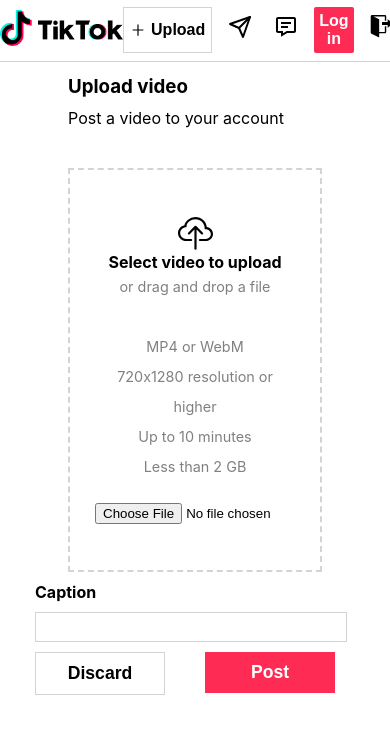
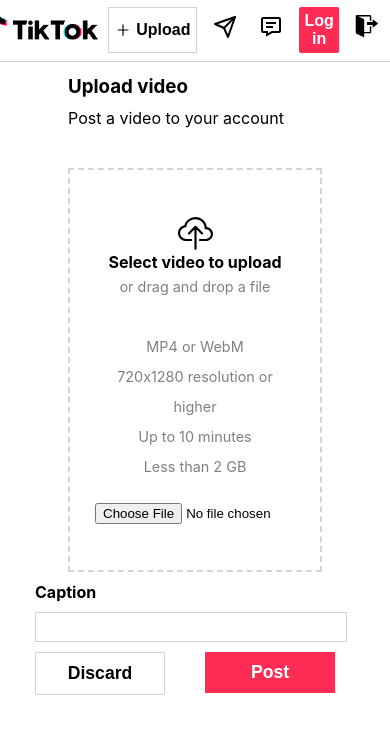
Before and after one commit to Karanveer101/tiktok-clone, a React (Create React App) app: page /upload in a window 390 px wide. Shown: the top 734 px of the page. Built offline with nearby package versions, Linux system fonts and the light colour scheme; no server answers.

Commit message:
second commit

```diff
--- a/src/components/App.js
+++ b/src/components/App.js
@@ -1,6 +1,7 @@
 import Header from './Header';
 import Main from './Main';
 import React, { useState, useEffect } from 'react';
+import '../styles/Media.css';
 
 function App(props) {
   const { decoded, setDecoded, isSignIn, setIsSignIn } = props;
--- a/src/components/Router.js
+++ b/src/components/Router.js
@@ -2,6 +2,7 @@ import React, { useState } from 'react';
 import { Route, BrowserRouter, Routes } from 'react-router-dom';
 import App from './App';
 import Upload from './Upload';
+
 function Router(props) {
   const [decoded, setDecoded] = useState('');
   const [isSignIn, setIsSignIn] = useState();
--- /dev/null
+++ b/src/styles/Media.css
@@ -0,0 +1,17 @@
+@media only screen and (max-width: 500px) {
+  .Sidebar {
+    display: none;
+  }
+  .user {
+    padding-left: 0;
+  }
+
+  .header {
+    justify-content: center;
+    padding-left: 10px;
+    padding-right: 10px;
+  }
+  .uploadBtn {
+    margin-left: 10px;
+  }
+}
```
Also changed, not shown: src/components/Sidebar.js (+4 -8 lines).
